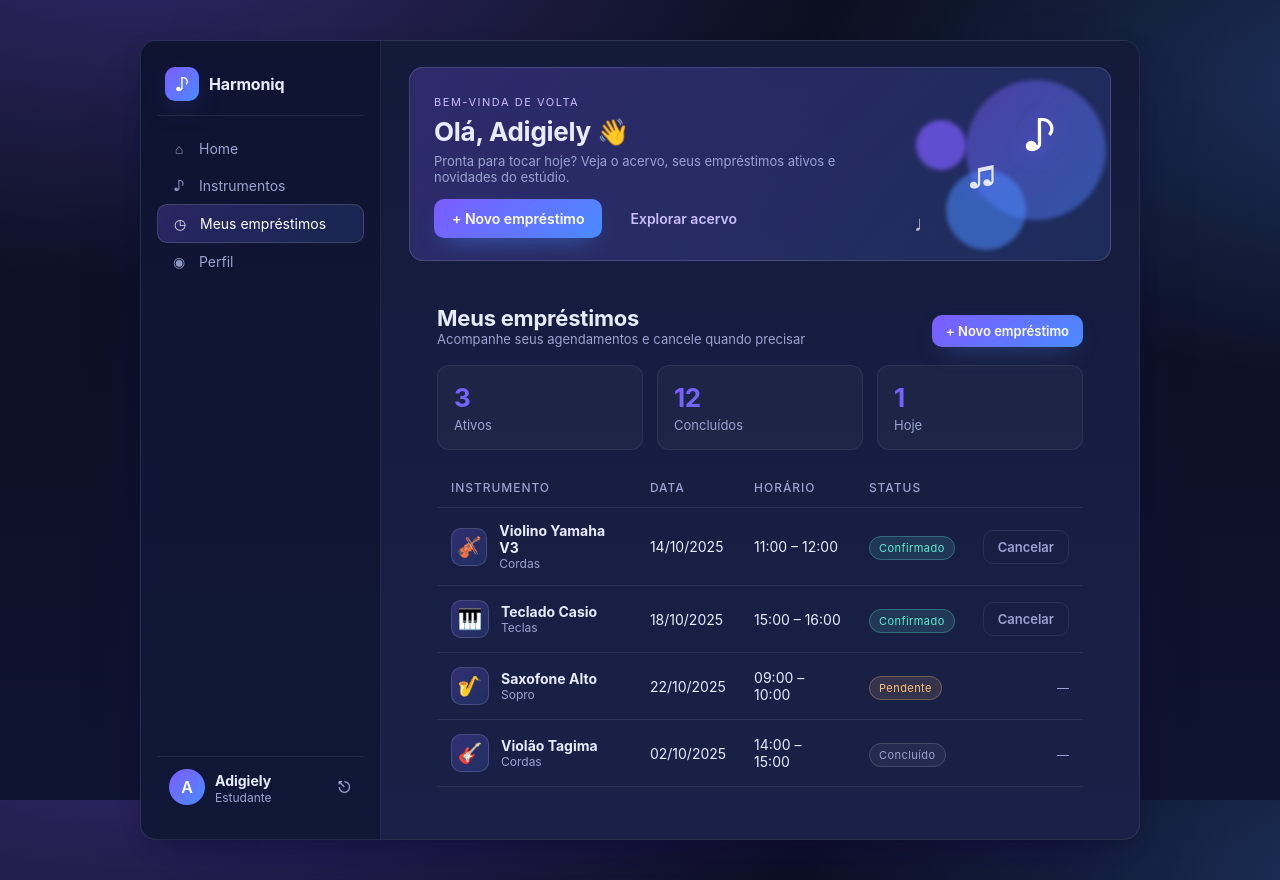
After one commit to adigielydamaris-collab/projeto-reserva-instrumentos-Harmoniq, a Django app: page /meus_emprestimos/ in a window 1280 px wide. The commit adds this page. Run offline with Django 5.2, Linux system fonts and the light colour scheme.

Commit message:
implementação da tela meus empréstimos

```diff
--- a/emprestimos/settings.py
+++ b/emprestimos/settings.py
@@ -40,6 +40,7 @@ INSTALLED_APPS = [
     'users',
     'core',
     'instrumentos',
+    'meus_emprestimos',
 
 ]
 
--- a/emprestimos/urls.py
+++ b/emprestimos/urls.py
@@ -21,4 +21,5 @@ urlpatterns = [
     path('admin/', admin.site.urls),
     path('', include('core.urls', namespace='core')),
     path('instrumentos/', include('instrumentos.urls', namespace='instrumentos')),
+    path('meus_emprestimos/', include('meus_emprestimos.urls', namespace='meus_emprestimos')),
 ]
--- /dev/null
+++ b/meus_emprestimos/admin.py
@@ -0,0 +1,3 @@
+from django.contrib import admin
+
+# Register your models here.
--- /dev/null
+++ b/meus_emprestimos/apps.py
@@ -0,0 +1,5 @@
+from django.apps import AppConfig
+
+
+class MeusEmprestimosConfig(AppConfig):
+    name = 'meus_emprestimos'
--- /dev/null
+++ b/meus_emprestimos/models.py
@@ -0,0 +1,3 @@
+from django.db import models
+
+# Create your models here.
--- /dev/null
+++ b/meus_emprestimos/static/css/meus_emprestimos.css
@@ -0,0 +1,355 @@
+
+:root {
+  --bg: #0b0f1f;
+  --bg-2: #0f1430;
+  --surface: #141a3a;
+  --surface-2: #1a2148;
+  --line: rgba(255, 255, 255, 0.08);
+  --line-2: rgba(255, 255, 255, 0.14);
+  --text: #e8ecff;
+  --muted: #9aa3d1;
+  --primary: #7c5cff;
+  --primary-2: #4a8bff;
+  --primary-soft: rgba(124, 92, 255, 0.18);
+  --ok: #5eead4;
+  --warn: #fbbf77;
+  --grad: linear-gradient(135deg, #7c5cff 0%, #4a8bff 100%);
+  --grad-soft: linear-gradient(135deg, rgba(124, 92, 255, 0.25), rgba(74, 139, 255, 0.15));
+  --radius: 16px;
+  --shadow: 0 30px 60px -30px rgba(20, 10, 80, 0.7), 0 8px 24px -12px rgba(0, 0, 0, 0.5);
+}
+
+* {
+  box-sizing: border-box;
+}
+
+body {
+  margin: 0;
+  min-height: 100vh;
+  font-family: "Inter", system-ui, -apple-system, sans-serif;
+  color: var(--text);
+  background:
+    radial-gradient(1200px 600px at 10% -10%, rgba(124, 92, 255, 0.35), transparent 60%),
+    radial-gradient(1000px 500px at 110% 10%, rgba(74, 139, 255, 0.28), transparent 60%),
+    linear-gradient(180deg, var(--bg) 0%, var(--bg-2) 100%);
+  background-attachment: fixed;
+  padding: 40px 24px;
+}
+
+/* ---------- Moldura da tela ---------- */
+.device {
+  max-width: 1000px;
+  margin: 0 auto;
+  background: linear-gradient(180deg, var(--surface) 0%, var(--surface-2) 100%);
+  border: 1px solid var(--line);
+  border-radius: var(--radius);
+  box-shadow: var(--shadow);
+  overflow: hidden;
+}
+
+.device-app {
+  display: grid;
+  grid-template-columns: 240px 1fr;
+  min-height: 420px;
+}
+
+@media (max-width: 760px) {
+  .device-app {
+    grid-template-columns: 1fr;
+  }
+  .side {
+    display: none;
+  }
+}
+
+/* ---------- Sidebar ---------- */
+.side {
+  background: rgba(10, 15, 40, 0.55);
+  border-right: 1px solid var(--line);
+  padding: 22px 16px;
+  display: flex;
+  flex-direction: column;
+  gap: 14px;
+}
+
+.side-brand {
+  display: flex;
+  align-items: center;
+  gap: 10px;
+  padding: 4px 8px 14px;
+  border-bottom: 1px solid var(--line);
+}
+
+.side-brand strong {
+  font-size: 16px;
+  letter-spacing: -0.01em;
+}
+
+.logo {
+  width: 54px;
+  height: 54px;
+  border-radius: 14px;
+  display: inline-grid;
+  place-items: center;
+  background: var(--grad);
+  font-size: 26px;
+  color: #fff;
+  box-shadow: 0 10px 30px -10px rgba(124, 92, 255, 0.6);
+}
+
+.logo.sm {
+  width: 34px;
+  height: 34px;
+  font-size: 18px;
+  border-radius: 10px;
+}
+
+.nav {
+  display: flex;
+  align-items: center;
+  gap: 10px;
+  padding: 10px 12px;
+  border-radius: 10px;
+  color: var(--muted);
+  font-size: 14px;
+  text-decoration: none;
+  cursor: pointer;
+}
+
+.nav-ic {
+  width: 20px;
+  text-align: center;
+  opacity: 0.9;
+}
+
+.nav:hover {
+  background: rgba(255, 255, 255, 0.04);
+  color: var(--text);
+}
+
+.nav-on {
+  background: var(--grad-soft);
+  color: #fff;
+  border: 1px solid var(--line-2);
+}
+
+.side-foot {
+  margin-top: auto;
+  display: flex;
+  align-items: center;
+  gap: 10px;
+  padding: 12px;
+  border-top: 1px solid var(--line);
+}
+
+.side-foot strong {
+  font-size: 14px;
+}
+
+.avatar {
+  width: 36px;
+  height: 36px;
+  border-radius: 50%;
+  display: grid;
+  place-items: center;
+  background: var(--grad);
+  color: #fff;
+  font-weight: 600;
+}
+
+.logout {
+  margin-left: auto;
+  color: var(--muted);
+  cursor: pointer;
+}
+
+/* ---------- Conteúdo ---------- */
+.app-main {
+  padding: 26px 28px;
+  display: flex;
+  flex-direction: column;
+  gap: 18px;
+  min-width: 0;
+}
+
+.app-bar {
+  display: flex;
+  justify-content: space-between;
+  align-items: flex-end;
+  gap: 16px;
+  flex-wrap: wrap;
+}
+
+.app-bar h3 {
+  margin: 0;
+  font-size: 22px;
+  letter-spacing: -0.01em;
+}
+
+/* ---------- Botões ---------- */
+.btn {
+  border: none;
+  border-radius: 10px;
+  padding: 11px 18px;
+  font-size: 14px;
+  font-weight: 600;
+  font-family: inherit;
+  cursor: pointer;
+  transition: transform 0.1s, filter 0.15s, background 0.15s;
+}
+
+.btn.sm {
+  padding: 8px 14px;
+  font-size: 13px;
+}
+
+.btn-primary {
+  background: var(--grad);
+  color: #fff;
+  box-shadow: 0 10px 24px -12px rgba(74, 139, 255, 0.7);
+}
+
+.btn-primary:hover {
+  filter: brightness(1.08);
+  transform: translateY(-1px);
+}
+
+.btn-ghost {
+  background: transparent;
+  color: var(--muted);
+  border: 1px solid var(--line);
+}
+
+.btn-ghost:hover {
+  color: var(--text);
+  border-color: var(--line-2);
+}
+
+/* ---------- Textos ---------- */
+.muted {
+  color: var(--muted);
+  margin: 0;
+  font-size: 13px;
+}
+
+.muted.sm {
+  font-size: 12px;
+}
+
+/* ---------- Estatísticas ---------- */
+.stats {
+  display: grid;
+  grid-template-columns: repeat(3, 1fr);
+  gap: 14px;
+}
+
+@media (max-width: 560px) {
+  .stats {
+    grid-template-columns: 1fr;
+  }
+}
+
+.stat {
+  background: rgba(255, 255, 255, 0.03);
+  border: 1px solid var(--line);
+  border-radius: 12px;
+  padding: 16px;
+  display: flex;
+  flex-direction: column;
+  gap: 4px;
+}
+
+.stat-num {
+  font-size: 26px;
+  font-weight: 700;
+  background: var(--grad);
+  -webkit-background-clip: text;
+  background-clip: text;
+  color: transparent;
+  letter-spacing: -0.02em;
+}
+
+.stat-lbl {
+  color: var(--muted);
+  font-size: 13px;
+}
+
+/* ---------- Tabela de empréstimos ---------- */
+.tbl {
+  width: 100%;
+  border-collapse: separate;
+  border-spacing: 0;
+  font-size: 14px;
+}
+
+.tbl thead th {
+  text-align: left;
+  padding: 12px 14px;
+  color: var(--muted);
+  font-weight: 500;
+  font-size: 12px;
+  text-transform: uppercase;
+  letter-spacing: 0.08em;
+  border-bottom: 1px solid var(--line);
+}
+
+.tbl tbody td {
+  padding: 14px;
+  border-bottom: 1px solid var(--line);
+}
+
+.tbl tbody tr:hover {
+  background: rgba(255, 255, 255, 0.02);
+}
+
+.cell {
+  display: flex;
+  align-items: center;
+  gap: 12px;
+}
+
+.cell strong {
+  font-size: 14px;
+}
+
+.mini-art {
+  width: 38px;
+  height: 38px;
+  border-radius: 10px;
+  display: grid;
+  place-items: center;
+  background: var(--grad-soft);
+  font-size: 20px;
+  border: 1px solid var(--line-2);
+}
+
+.right {
+  text-align: right;
+}
+
+/* ---------- Etiquetas de status ---------- */
+.pill {
+  font-size: 11px;
+  padding: 4px 9px;
+  border-radius: 999px;
+  letter-spacing: 0.04em;
+  border: 1px solid var(--line-2);
+  white-space: nowrap;
+}
+
+.pill-ok {
+  background: rgba(94, 234, 212, 0.12);
+  color: #5eead4;
+  border-color: rgba(94, 234, 212, 0.3);
+}
+
+.pill-warn {
+  background: rgba(251, 191, 119, 0.12);
+  color: #fbbf77;
+  border-color: rgba(251, 191, 119, 0.3);
+}
+
+.pill-muted {
+  background: rgba(255, 255, 255, 0.05);
+  color: var(--muted);
+}
--- /dev/null
+++ b/meus_emprestimos/templates/meus_emprestimos/meus_emprestimos.html
@@ -0,0 +1,108 @@
+{% extends 'base.html' %}
+{% load static %}
+
+{% block extra_css %}
+  <link rel="stylesheet" href="{% static 'meus_emprestimos/css/meus_emprestimos.css' %}">
+{% endblock extra_css %}
+
+{% block content %}
+      <div class="app-main">
+      <div class="app-bar">
+        <div>
+          <h3>Meus empréstimos</h3>
+          <p class="muted">Acompanhe seus agendamentos e cancele quando precisar</p>
+        </div>
+        <button class="btn btn-primary sm">+ Novo empréstimo</button>
+      </div>
+
+      <div class="stats">
+        <div class="stat">
+          <span class="stat-num">3</span>
+          <span class="stat-lbl">Ativos</span>
+        </div>
+        <div class="stat">
+          <span class="stat-num">12</span>
+          <span class="stat-lbl">Concluídos</span>
+        </div>
+        <div class="stat">
+          <span class="stat-num">1</span>
+          <span class="stat-lbl">Hoje</span>
+        </div>
+      </div>
+
+      <table class="tbl">
+        <thead>
+          <tr>
+            <th>Instrumento</th>
+            <th>Data</th>
+            <th>Horário</th>
+            <th>Status</th>
+            <th></th>
+          </tr>
+        </thead>
+        <tbody>
+          <tr>
+            <td>
+              <div class="cell">
+                <span class="mini-art">🎻</span>
+                <div>
+                  <strong>Violino Yamaha V3</strong>
+                  <p class="muted sm">Cordas</p>
+                </div>
+              </div>
+            </td>
+            <td>14/10/2025</td>
+            <td>11:00 – 12:00</td>
+            <td><span class="pill pill-ok">Confirmado</span></td>
+            <td class="right"><button class="btn btn-ghost sm">Cancelar</button></td>
+          </tr>
+          <tr>
+            <td>
+              <div class="cell">
+                <span class="mini-art">🎹</span>
+                <div>
+                  <strong>Teclado Casio</strong>
+                  <p class="muted sm">Teclas</p>
+                </div>
+              </div>
+            </td>
+            <td>18/10/2025</td>
+            <td>15:00 – 16:00</td>
+            <td><span class="pill pill-ok">Confirmado</span></td>
+            <td class="right"><button class="btn btn-ghost sm">Cancelar</button></td>
+          </tr>
+          <tr>
+            <td>
+              <div class="cell">
+                <span class="mini-art">🎷</span>
+                <div>
+                  <strong>Saxofone Alto</strong>
+                  <p class="muted sm">Sopro</p>
+                </div>
+              </div>
+            </td>
+            <td>22/10/2025</td>
+            <td>09:00 – 10:00</td>
+            <td><span class="pill pill-warn">Pendente</span></td>
+            <td class="right"><span class="muted sm">—</span></td>
+          </tr>
+          <tr>
+            <td>
+              <div class="cell">
+                <span class="mini-art">🎸</span>
+                <div>
+                  <strong>Violão Tagima</strong>
+                  <p class="muted sm">Cordas</p>
+                </div>
+              </div>
+            </td>
+            <td>02/10/2025</td>
+            <td>14:00 – 15:00</td>
+            <td><span class="pill pill-muted">Concluído</span></td>
+            <td class="right"><span class="muted sm">—</span></td>
+          </tr>
+        </tbody>
+      </table>
+    </div>
+  </div>
+{% endblock content %}
--- /dev/null
+++ b/meus_emprestimos/tests.py
@@ -0,0 +1,3 @@
+from django.test import TestCase
+
+# Create your tests here.
--- /dev/null
+++ b/meus_emprestimos/urls.py
@@ -0,0 +1,9 @@
+from django.urls import path
+
+from . import views
+
+app_name = 'meus_emprestimos'
+
+urlpatterns = [
+    path('', views.meus_emprestimosView, name='meus_emprestimos'),
+]
--- /dev/null
+++ b/meus_emprestimos/views.py
@@ -0,0 +1,5 @@
+from django.shortcuts import render
+
+
+def meus_emprestimosView(request):
+    return render(request, "meus_emprestimos/meus_emprestimos.html")
--- a/templates/fragments/nav.html
+++ b/templates/fragments/nav.html
@@ -12,7 +12,7 @@
         <span class="nav-ic">♪</span>
         Instrumentos
       </a>
-      <a class="nav">
+      <a class="nav" href="{% url 'meus_emprestimos:meus_emprestimos' %}">
         <span class="nav-ic">◷</span>
         Meus empréstimos
       </a>
```
Also changed, not shown: db.sqlite3, meus_emprestimos/__init__.py (added), meus_emprestimos/migrations/__init__.py (added).
